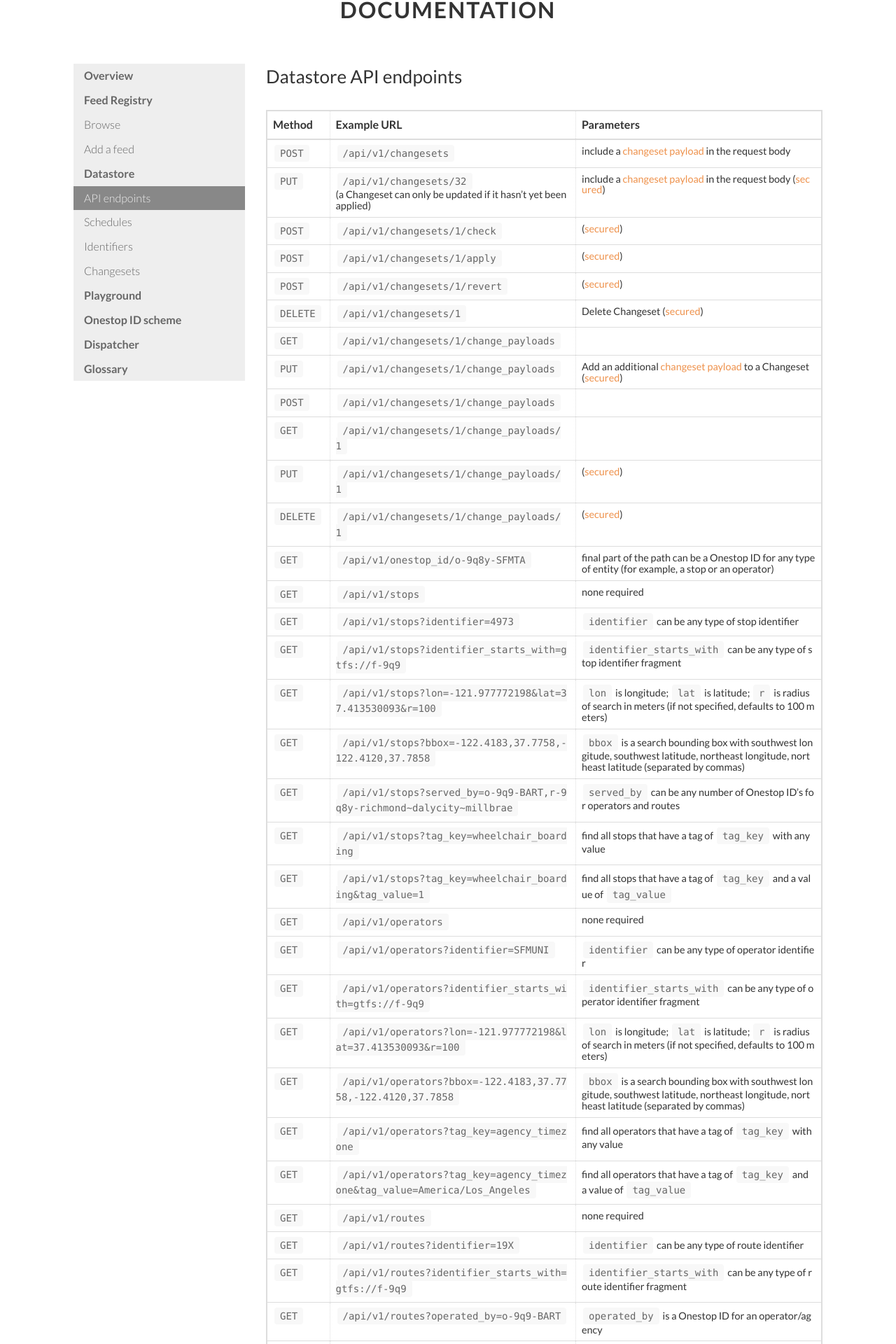
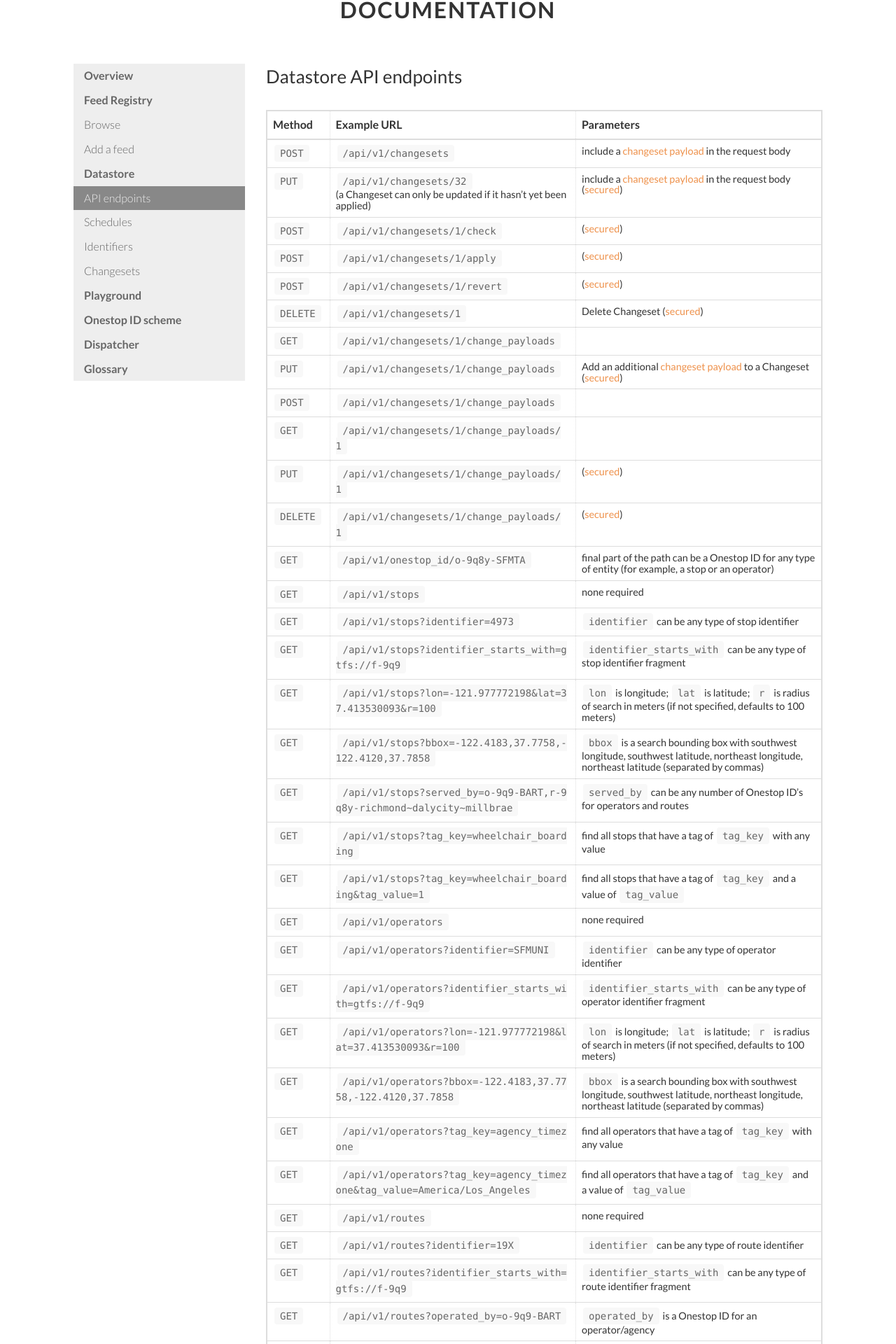
Before and after one commit to transitland/www-transit-land, a Jekyll site: the page built from documentation/datastore/api-endpoints.md, in a window 1280 px wide. Shown: the part 355-2275 px from the top of the page at 70% size. Built offline with Jekyll 4.4.1, drawn with Linux system fonts in a browser that asks for light colours; nearby versions of some CDN libraries.

Commit message:
api table breaking word fix

```diff
--- a/_sass/_documentation.scss
+++ b/_sass/_documentation.scss
@@ -17,7 +17,7 @@
     th:first-child {
       width: 90px;
     }
-    td {
+    td:nth-child(2){
       word-break: break-all;
     }
   }
```
